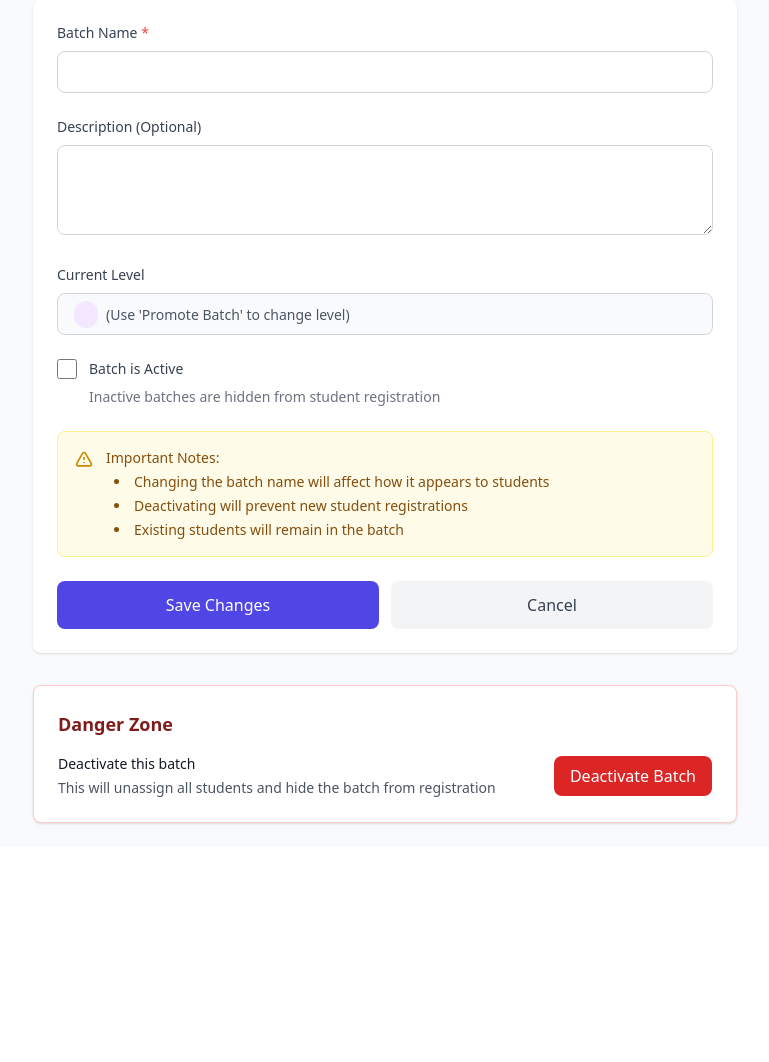
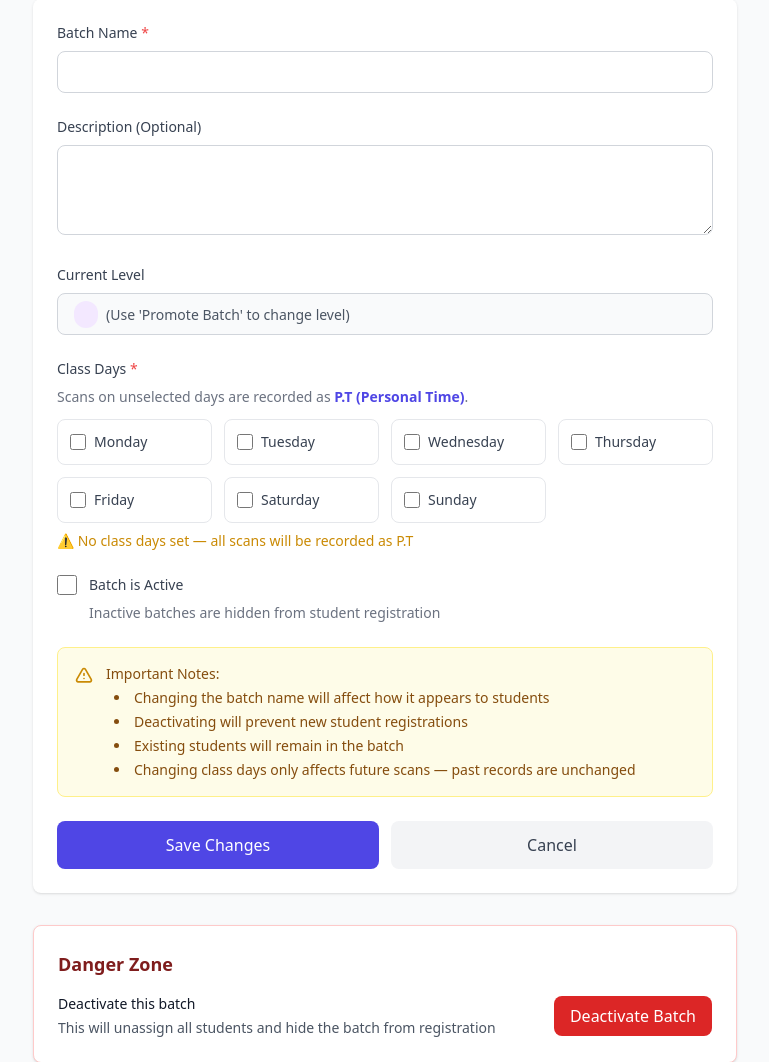
Before and after one commit to 1efferson/QR-ATTENDANCE, a Python web app: template app/templates/admin/edit_batch.html in a window 1280 px wide. Shown: the part 226-1288 px from the top of the page, without its empty margins (255-1024 px from the left). Before the commit the page ends 1051 px from the top, so only its background shows below. Run offline with Jinja, Linux system fonts and the light colour scheme; the template is opened without the code that fills it, so the values that code supplies are empty; some libraries are stand-ins or nearby versions.

Commit message:
Add class day selector to edit batch form with pre-selected current schedule

```diff
--- a/app/templates/admin/edit_batch.html
+++ b/app/templates/admin/edit_batch.html
@@ -18,6 +18,7 @@
     <!-- Form -->
     <div class="bg-white rounded-lg shadow p-6">
         <form method="POST" action="{{ url_for('admin.edit_batch', batch_id=batch.id) }}">
+
             <!-- Batch Name -->
             <div class="mb-6">
                 <label for="name" class="block text-sm font-medium text-gray-700 mb-2">
@@ -39,9 +40,7 @@
 
             <!-- Current Level (Read-only) -->
             <div class="mb-6">
-                <label class="block text-sm font-medium text-gray-700 mb-2">
-                    Current Level
-                </label>
+                <label class="block text-sm font-medium text-gray-700 mb-2">Current Level</label>
                 <div class="px-4 py-2 bg-gray-50 border border-gray-300 rounded-lg">
                     <span class="px-3 py-1 text-sm font-semibold rounded-full
                         {% if batch.current_level == 'beginner' %}bg-green-100 text-green-800
@@ -51,6 +50,50 @@
                     </span>
                     <span class="ml-2 text-sm text-gray-600">(Use 'Promote Batch' to change level)</span>
                 </div>
+            </div>
+
+            <!-- Class Schedule -->
+            <div class="mb-6">
+                <label class="block text-sm font-medium text-gray-700 mb-2">
+                    Class Days <span class="text-red-500">*</span>
+                </label>
+                <p class="text-sm text-gray-500 mb-3">
+                    Scans on unselected days are recorded as
+                    <span class="font-semibold text-indigo-600">P.T (Personal Time)</span>.
+                </p>
+                <div class="grid grid-cols-2 sm:grid-cols-4 gap-3">
+                    {% set days = [
+                        (0, 'Monday'),
+                        (1, 'Tuesday'),
+                        (2, 'Wednesday'),
+                        (3, 'Thursday'),
+                        (4, 'Friday'),
+                        (5, 'Saturday'),
+                        (6, 'Sunday')
+                    ] %}
+                    {% for value, label in days %}
+                    <label class="flex items-center gap-2 p-3 border border-gray-200 rounded-lg cursor-pointer hover:bg-indigo-50 hover:border-indigo-300 transition has-[:checked]:bg-indigo-50 has-[:checked]:border-indigo-500">
+                        <input type="checkbox" name="class_days" value="{{ value }}"
+                               {% if value in current_days %}checked{% endif %}
+                               class="w-4 h-4 text-indigo-600 rounded focus:ring-indigo-500">
+                        <span class="text-sm font-medium text-gray-700">{{ label }}</span>
+                    </label>
+                    {% endfor %}
+                </div>
+
+                <!-- Current schedule summary -->
+                {% if current_days %}
+                <div class="mt-3 flex flex-wrap gap-2">
+                    {% set day_names = ['Monday', 'Tuesday', 'Wednesday', 'Thursday', 'Friday', 'Saturday', 'Sunday'] %}
+                    {% for day_num in current_days | sort %}
+                    <span class="inline-flex items-center px-2.5 py-1 bg-indigo-100 text-indigo-700 text-xs font-medium rounded-full">
+                        {{ day_names[day_num] }}
+                    </span>
+                    {% endfor %}
+                </div>
+                {% else %}
+                <p class="mt-2 text-sm text-yellow-600">⚠️ No class days set — all scans will be recorded as P.T</p>
+                {% endif %}
             </div>
 
             <!-- Active Status -->
@@ -78,6 +121,7 @@
                             <li>Changing the batch name will affect how it appears to students</li>
                             <li>Deactivating will prevent new student registrations</li>
                             <li>Existing students will remain in the batch</li>
+                            <li>Changing class days only affects future scans — past records are unchanged</li>
                         </ul>
                     </div>
                 </div>
@@ -103,7 +147,8 @@
                 <p class="text-sm font-medium text-gray-900">Deactivate this batch</p>
                 <p class="text-sm text-gray-600 mt-1">This will unassign all students and hide the batch from registration</p>
             </div>
-            <form method="POST" action="{{ url_for('admin.delete_batch', batch_id=batch.id) }}" onsubmit="return confirm('Are you sure you want to deactivate this batch? All students will be unassigned.');">
+            <form method="POST" action="{{ url_for('admin.delete_batch', batch_id=batch.id) }}"
+                  onsubmit="return confirm('Are you sure you want to deactivate this batch? All students will be unassigned.');">
                 <button type="submit" class="px-4 py-2 bg-red-600 text-white font-medium rounded-lg hover:bg-red-700 transition">
                     Deactivate Batch
                 </button>
```
